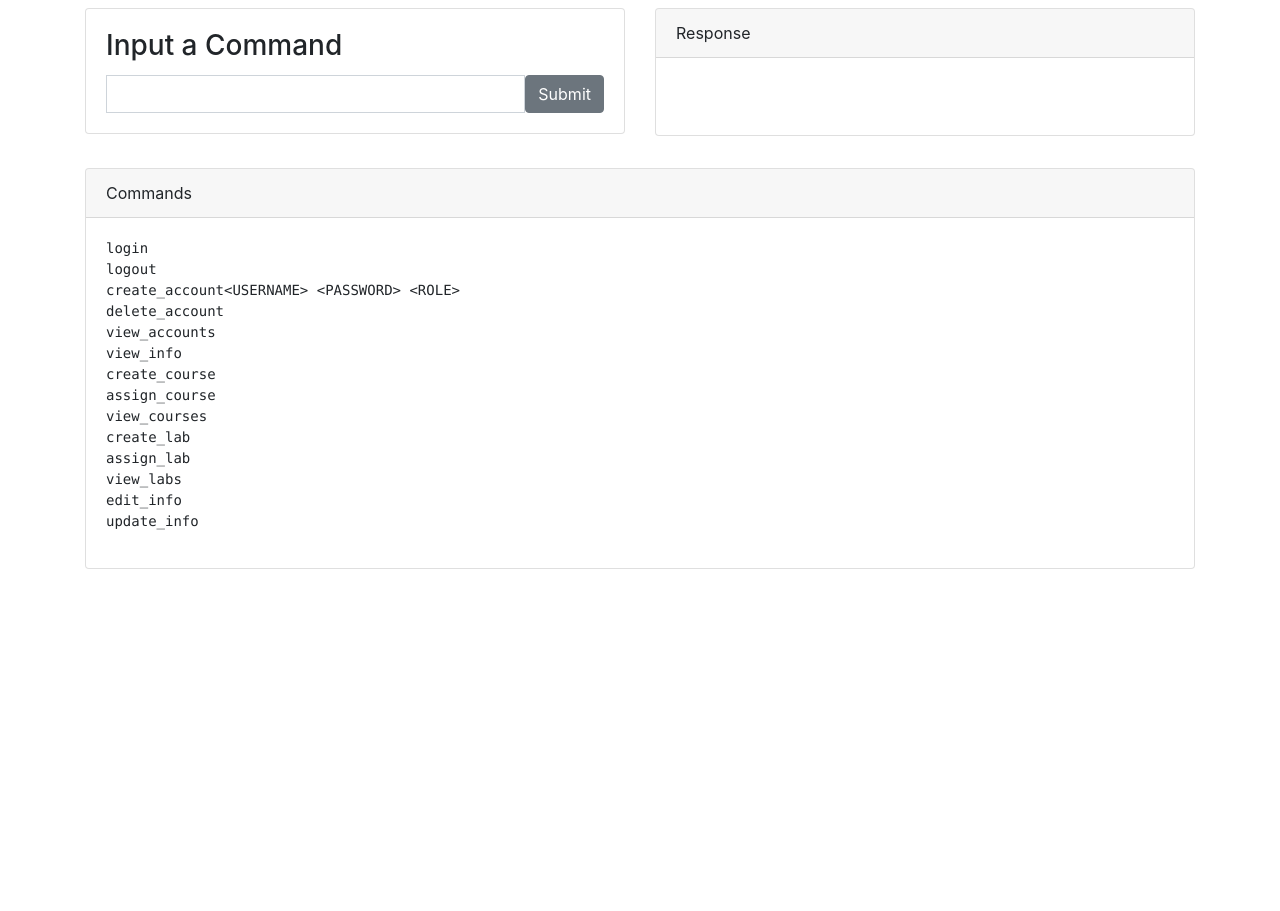
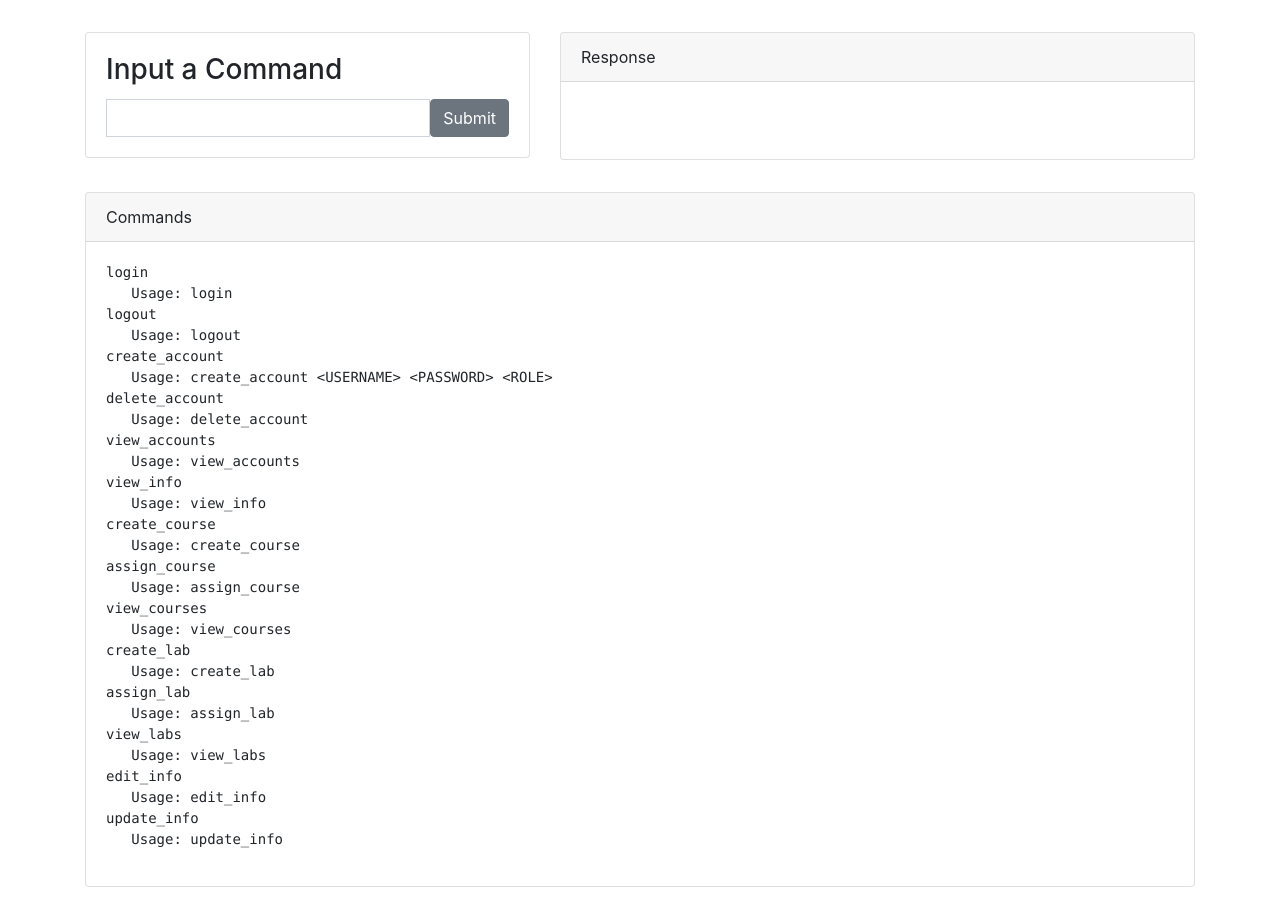
Before and after one commit to adkanyer/CS361Django, a Django app: page / in a window 1280 px wide. Shown: the part 72-983 px from the top of the page. Before the commit the page ends 641 px from the top, so only its background shows below. Run offline with Django 3.2, Linux system fonts and the light colour scheme; data that the repository does not hold is empty; some libraries are stand-ins or nearby versions.

Commit message:
Layout changes

```diff
--- a/TaApp/views.py
+++ b/TaApp/views.py
@@ -16,7 +16,6 @@ class Home(View):
         if acct is not None:
             self.environ.user = TaCLI.User.User(acct.name, acct.role)
 
-
     def get(self, request):
         user = self.environ.database.get_logged_in()
 
@@ -24,7 +23,7 @@ class Home(View):
         keys = self.ui.commands.keys()
         for key in keys:
             command_list += key
-            command_list += "" + self.ui.commands[key].get_usage()
+            command_list += "\n   Usage: " + key + " " + self.ui.commands[key].get_usage()
             command_list += "\n"
 
         return render(request, "main/index.html", {"user": user, "response": "", "commands": command_list})
--- a/templates/main/index.html
+++ b/templates/main/index.html
@@ -15,11 +15,13 @@
       </div>
     </nav>
 
+    <br>
+
      <!-- Page Content -->
     <div class="container">
 
         <div class="row">
-            <div class="col-lg-6">
+            <div class="col-lg-5">
                 <div class="card mt-2">
                     <div class="card-body">
                         <h3 class="card-title">Input a Command</h3>
@@ -34,7 +36,7 @@
                 </div>
             </div>
 
-             <div class="col-lg-6">
+             <div class="col-lg-7">
                 <div class="card card-outline-secondary my-2">
                     <div class="card-header">Response</div>
                     <div class="card-body">
```
